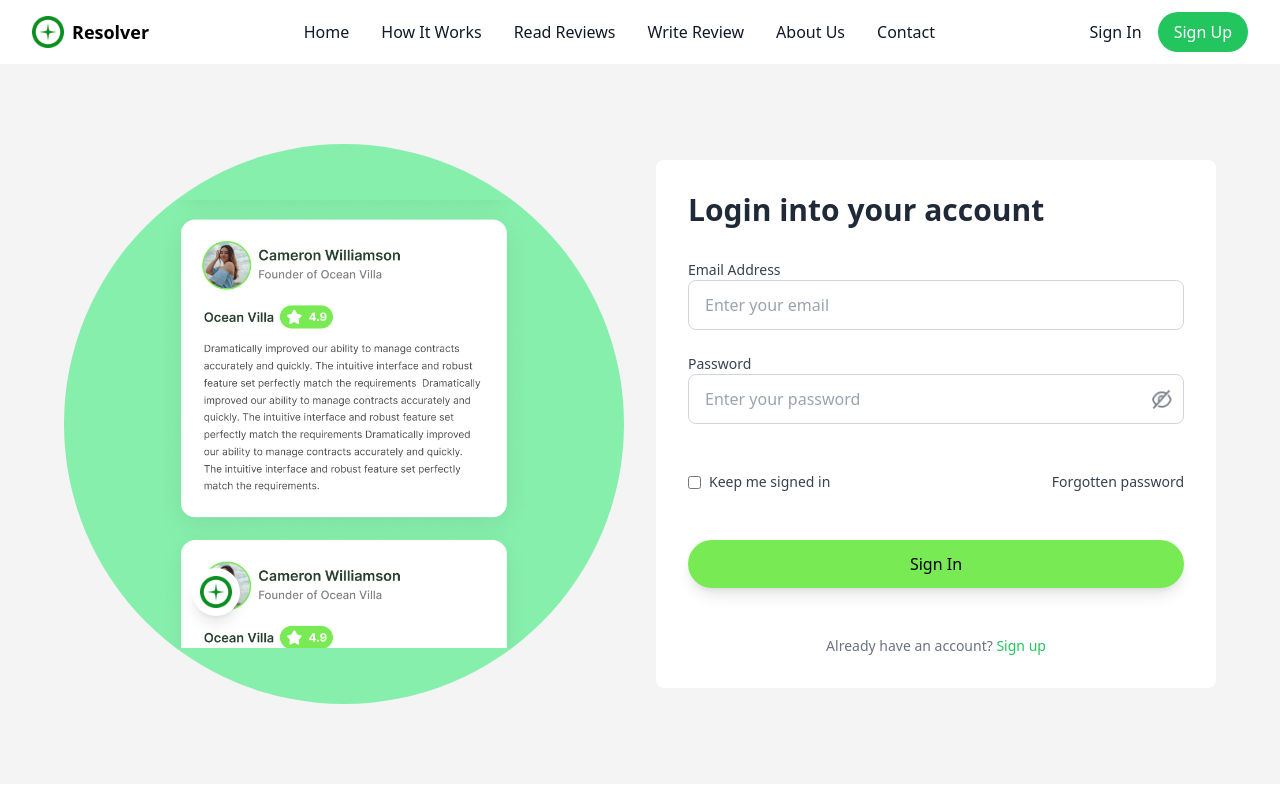
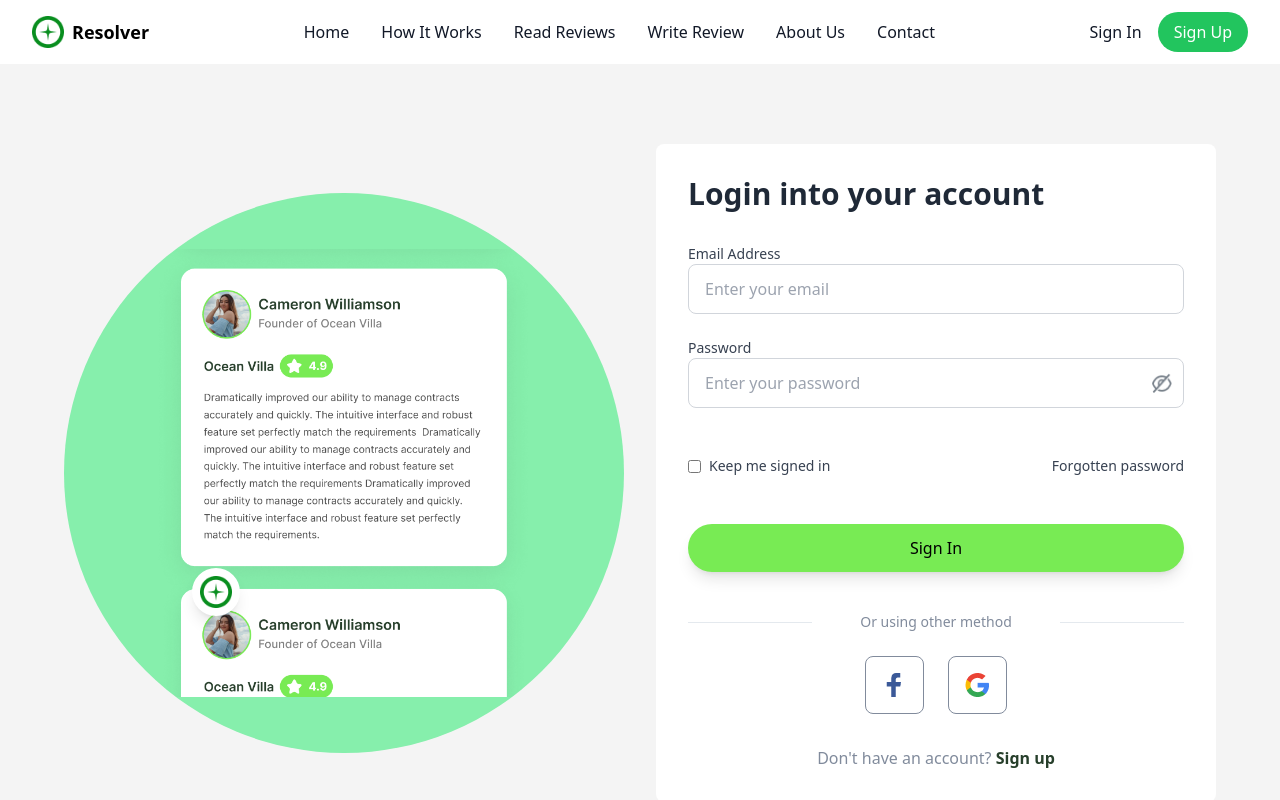
Before and after one commit to Jobayer-Ahmmed/Resolver, a plain HTML site: page src/pages/signin.html in a window 1280 px wide. Shown: the top 800 px of the page. Drawn offline with nearby package versions, Linux system fonts and the light colour scheme.

Commit message:
added two social login button in sign in page

```diff
--- a/src/pages/signin.html
+++ b/src/pages/signin.html
@@ -132,10 +132,36 @@
                 </a>
               </div>
 
+              <!-- divider -->
+              <div class="flex items-center justify-between mt-4">
+                <span class="w-1/4 border-b border-[#E4E9EE] "></span>
+
+                <p  class="text-sm text-center text-[#818B9C]  font-medium">
+                  Or using other method
+                </p>
+
+                <span class="w-1/4 border-b border-[#E4E9EE] "></span>
+            </div>
+
+            <!-- Social login  -->
+             <div class="flex md:flex-row flex-col items-center justify-center gap-6" >
+                <!-- facebook login -->
+                 <button class="p-4 w-full flex items-center shadow md:shadow-none justify-center gap-3 md:w-fit border border-[#818B9C] rounded-[32px] md:rounded-lg " >
+                  <img src="../assets/images/Layer_1.png" alt="">
+                  <span class="text-base font-semibold text-[#273F2B] md:hidden" >Sign up with Facebook</span>
+                 </button>
+
+                 <!-- Google login -->
+                  <button class="p-4 flex items-center justify-center md:shadow-none gap-3 border w-full md:w-fit border-[#818B9C] rounded-[32px] md:rounded-lg ">
+                    <img src="../assets/images/Social_Icons.png" alt="">
+                    <span class="text-base font-semibold text-[#273F2B] md:hidden" >Sign up with Google</span>
+                  </button>
+             </div>
+
               <!-- Sign up Link -->
-              <div class="mt-6 text-center">
-                <p class="text-sm text-gray-500">Already have an account? <a href="../pages/signup.html"
-                    class="text-green-500 hover:underline">Sign up</a></p>
+              <div class="mt-2 text-center">
+                <p class="text-base font-normal text-[#818B9C]"><span class="md:block hidden md:inline-flex">Don&apos;t have an account?</span> <span class="md:hidden inline-flex">Haven&apos;t an account?</span> <a href="../pages/signup.html"
+                    class="text-[#273F2B] text-base font-semibold hover:underline">Sign up</a></p>
               </div>
             </div>
           </form>
```
